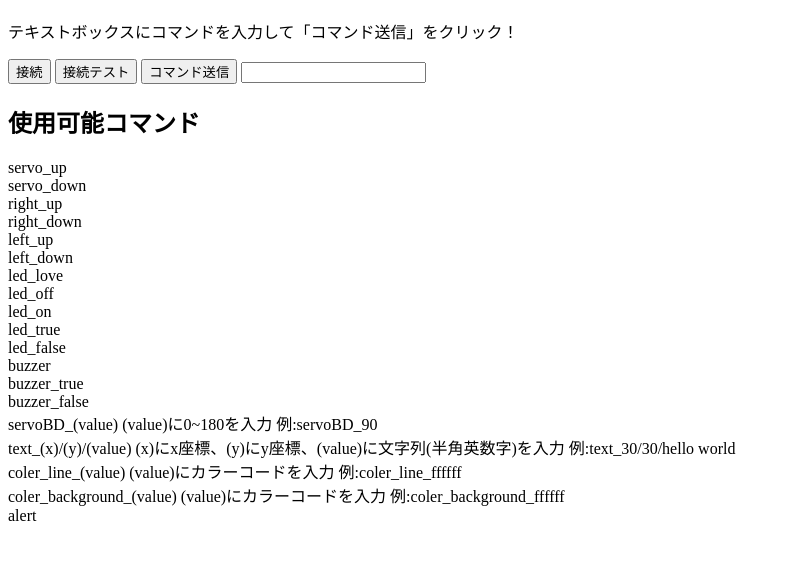
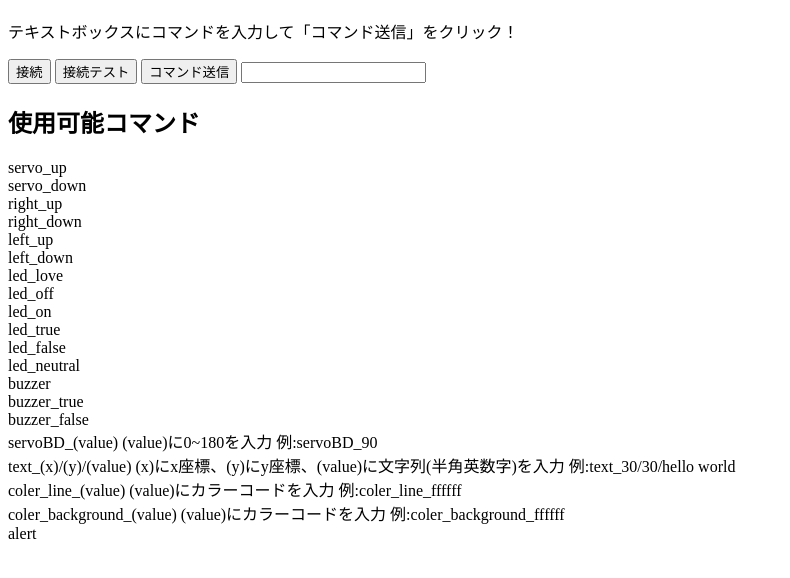
Before and after one commit to tairyou/remote, a plain HTML site: page index.html in a window 1280 px wide. Shown: the part 70-648 px from the top of the page, without its empty margins (0-790 px from the left). Drawn offline with Linux system fonts and the light colour scheme; no server answers.

Commit message:
Update index.html

```diff
--- a/index.html
+++ b/index.html
@@ -26,6 +26,7 @@
       led_on<br>
       led_true<br>
       led_false<br>
+      led_neutral<br>
       buzzer<br>
       buzzer_true<br>
       buzzer_false<br>
```
